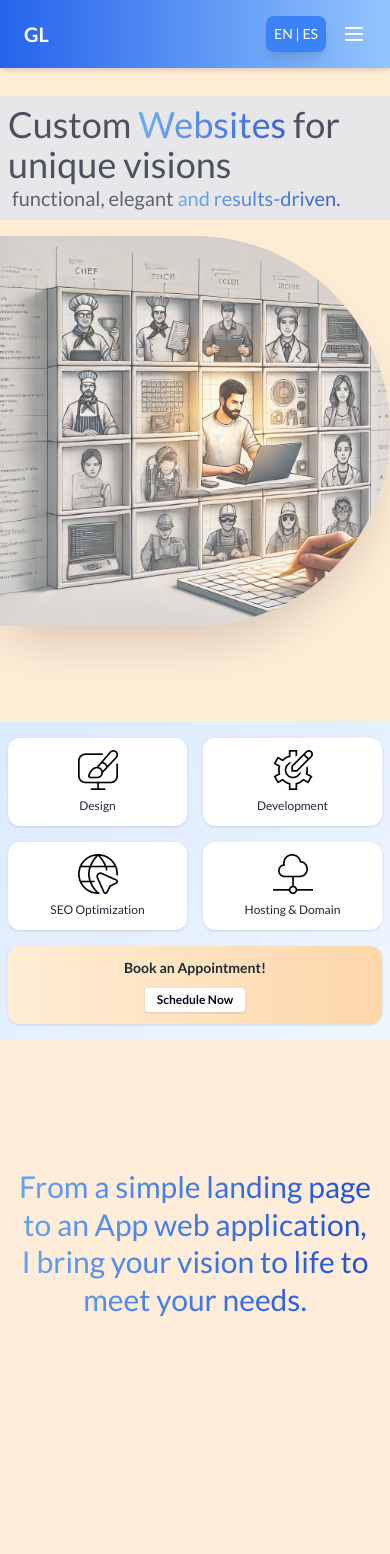
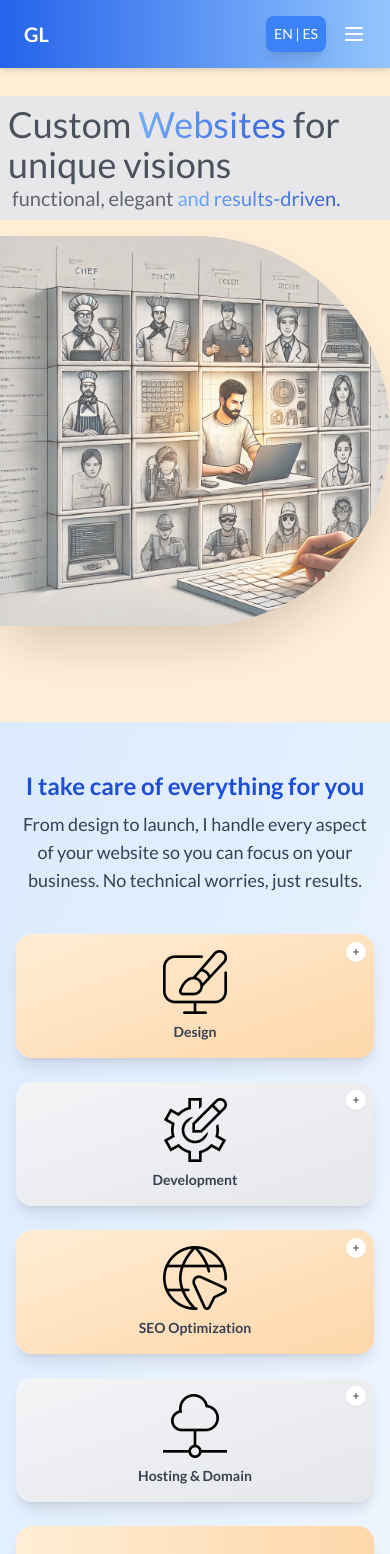
Before and after one commit to Guidoll2/guidollauradonew, a Next.js app: page / in a window 390 px wide. Shown: the top 1554 px of the page. Built offline with nearby package versions, Linux system fonts and the light colour scheme.

Commit message:
Icons detail

```diff
--- a/src/app/components/icons.tsx
+++ b/src/app/components/icons.tsx
@@ -1,7 +1,7 @@
 import { useState } from "react";
 import Image from "next/image";
 import Link from "next/link";
-import { useMediaQuery } from "./useMediaQuery"; // Asegurate que exista este hook
+import { useMediaQuery } from "./useMediaQuery";
 
 interface IconsProps {
   language: string;
@@ -15,71 +15,42 @@ export default function Icons({ language }: IconsProps) {
     {
       src: "/diseño.png",
       label: language === "EN" ? "Design" : "Diseño",
-      description:
-        language === "EN"
+      description: language === "EN"
         ? "Creating appealing and user-friendly interfaces."
         : "Creación de interfaces atractivas y fáciles de usar.",
     },
     {
       src: "/tool.png",
       label: language === "EN" ? "Development" : "Desarrollo",
-      description:
-        language === "EN"
+      description: language === "EN"
         ? "Building robust and scalable functionality."
         : "Implementación de funcionalidades robustas y escalables.",
     },
     {
       src: "/SEO.png",
       label: language === "EN" ? "SEO Optimization" : "Optimización SEO",
-      description:
-        language === "EN"
+      description: language === "EN"
         ? "Improving search engine visibility through content and technical optimization."
         : "Mejora de la visibilidad en buscadores mediante optimización técnica y de contenido.",
     },
     {
       src: "/nube.png",
       label: language === "EN" ? "Hosting & Domain" : "Hosting y dominio",
-      description:
-        language === "EN"
+      description: language === "EN"
         ? "Secure hosting and domain configuration for your web project."
         : "Configuración segura de hosting y dominio para tu proyecto web.",
     },
   ];
 
-  // 🌐 Cita
-  const bookingLabel = language === "EN" ? "Book an Appointment!" : "¡Reserva una cita!";
+  const bookingLabel =
+    language === "EN" ? "Book an Appointment!" : "¡Reserva una cita!";
   const bookingButton = language === "EN" ? "Schedule Now" : "Agenda Ahora";
 
-  if (isSmallScreen) {
-    return (
-      <section className="w-full py-4 px-2 bg-gradient-to-tl from-blue-50 to-blue-100">
-        <div className="max-w-md mx-auto grid grid-cols-2 gap-4">
-          {items.map((item, i) => (
-            <div
-              key={item.label}
-              onClick={() => setOpenIndex(openIndex === i ? null : i)}
-              className="flex flex-col items-center p-3 bg-white rounded-xl shadow cursor-pointer"
-            >
-              <Image src={item.src} alt={item.label} width={40} height={40} className="mb-2" />
-              <h2 className="text-xs font-medium text-gray-800">{item.label}</h2>
-              {openIndex === i && (
-                <p className="mt-2 text-xs text-gray-700 text-center px-2">{item.description}</p>
-              )}
-            </div>
-          ))}
+  const colorA = "from-orange-100 to-orange-200";
+  const colorB = "from-gray-100 to-gray-200";
 
-          <div className="col-span-2 flex flex-col items-center p-3 bg-gradient-to-r from-orange-100 to-orange-200 rounded-xl shadow">
-            <p className="text-center font-semibold text-gray-800 text-sm mb-2">{bookingLabel}</p>
-            <Link href="https://calendly.com/guido-llaurado/appointment-for-landinpage" target="_blank">
-              <button className="px-3 py-1 text-xs font-semibold bg-white rounded shadow hover:bg-gray-100 transition">
-                {bookingButton}
-              </button>
-            </Link>
-          </div>
-        </div>
-      </section>
-    );
-  }
+  const handleClick = (index: number) =>
+    setOpenIndex(openIndex === index ? null : index);
 
   return (
     <section className="w-full py-12 px-4 bg-gradient-to-tl from-blue-50 to-blue-100">
@@ -95,32 +66,55 @@ return (
             : "Desde el diseño hasta la publicación, me ocupo de cada detalle de tu web para que no tengas que preocuparte por nada técnico. Solo resultados."}
         </p>
       </div>
+
       <div className="max-w-6xl mx-auto grid grid-cols-1 sm:grid-cols-2 md:grid-cols-5 gap-6">
-      {items.map((item) => (
+        {items.map((item, i) => {
+          const isOpen = openIndex === i;
+          const colorClass = i % 2 === 0 ? colorA : colorB;
+          return (
             <div
               key={item.label}
-          className="relative flex flex-col items-center p-6 bg-white rounded-2xl shadow-lg group"
+              onClick={() => handleClick(i)}
+              className={`relative flex flex-col items-center p-4 rounded-2xl shadow-lg cursor-pointer bg-gradient-to-br ${colorClass} transition-all duration-300`}
             >
-          {/* Tooltip */}
-          <div
-            role="tooltip"
-            className="absolute -top-20 left-1/2 transform -translate-x-1/2 w-52 text-center text-xs text-white bg-gray-800 rounded-lg shadow-lg p-2 opacity-0 group-hover:opacity-100 transition-opacity z-50"
-          >
-            {item.description}
-            <div className="absolute bottom-[-6px] left-1/2 transform -translate-x-1/2 w-3 h-3 bg-gray-800 rotate-45 z-[-1]" />
+              <div className="absolute top-2 right-2 w-5 h-5 rounded-full bg-white text-gray-800 text-xs flex items-center justify-center shadow-sm">
+                {isOpen ? "-" : "+"}
               </div>
 
-          <Image src={item.src} alt={item.label} width={64} height={64} className="mb-4" />
-          <h2 className="text-sm md:text-lg font-medium text-gray-800">{item.label}</h2>
+              <Image
+                src={item.src}
+                alt={item.label}
+                width={64}
+                height={64}
+                className="mb-2"
+              />
+              <h2 className="text-sm md:text-lg font-semibold text-gray-700">
+                {item.label}
+              </h2>
+
+              {/* Descripción con animación */}
+              <div
+                className={`transition-all duration-500 ease-in-out overflow-hidden ${
+                  isOpen ? "max-h-40 opacity-100 mt-2" : "max-h-0 opacity-0"
+                }`}
+              >
+                <p className="text-xs text-gray-700 text-center px-2">
+                  {item.description}
+                </p>
               </div>
-      ))}
+            </div>
+          );
+        })}
 
         {/* Cita */}
         <div className="col-span-1 md:col-span-1 flex flex-col items-center p-6 bg-gradient-to-r from-orange-100 to-orange-200 rounded-2xl shadow-lg">
           <p className="text-center font-semibold text-gray-800 text-base md:text-xl mb-4">
             {bookingLabel}
           </p>
-        <Link href="https://calendly.com/guido-llaurado/appointment-for-landinpage" target="_blank">
+          <Link
+            href="https://calendly.com/guido-llaurado/appointment-for-landinpage"
+            target="_blank"
+          >
             <button className="px-4 py-2 text-sm md:text-lg font-semibold bg-white rounded-lg shadow hover:bg-gray-100 transition">
               {bookingButton}
             </button>
--- a/src/app/page.tsx
+++ b/src/app/page.tsx
@@ -18,11 +18,6 @@ export default function Home() {
   const [hover, setHover] = useState(false);
   const [language, setLanguage] = useState("EN");
   const [isOpen, setIsOpen] = useState(false);
-
-   const exampleSrc = `/api/screenshot?url=${encodeURIComponent(
-    "https://www.emplearg.com"
-  )}`;
-
 
  const title = language === "EN" ? "Premium Websites" : "Sitios Premium";
   const subtitle =
```
Lines whose indentation alone changed are shown as unchanged.
